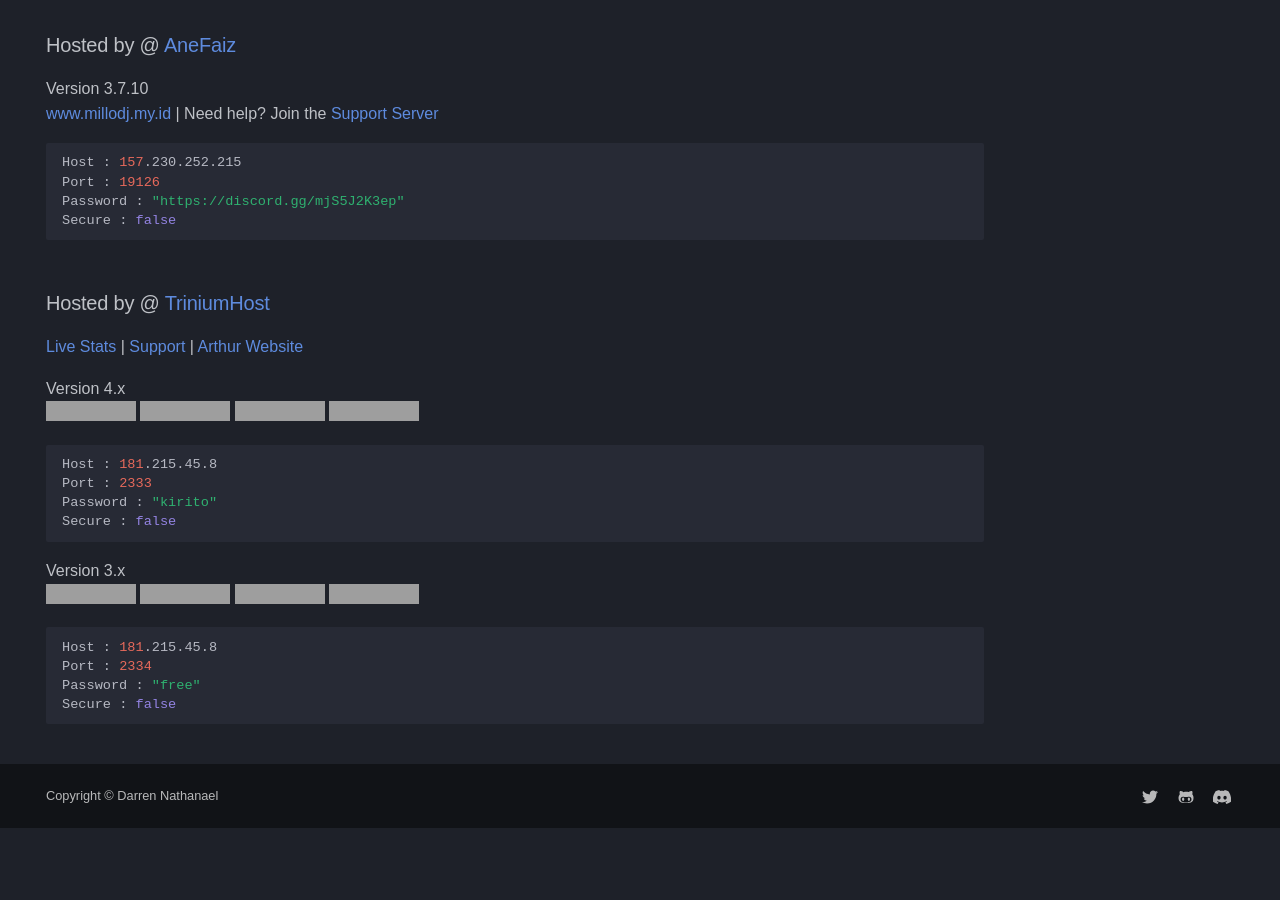
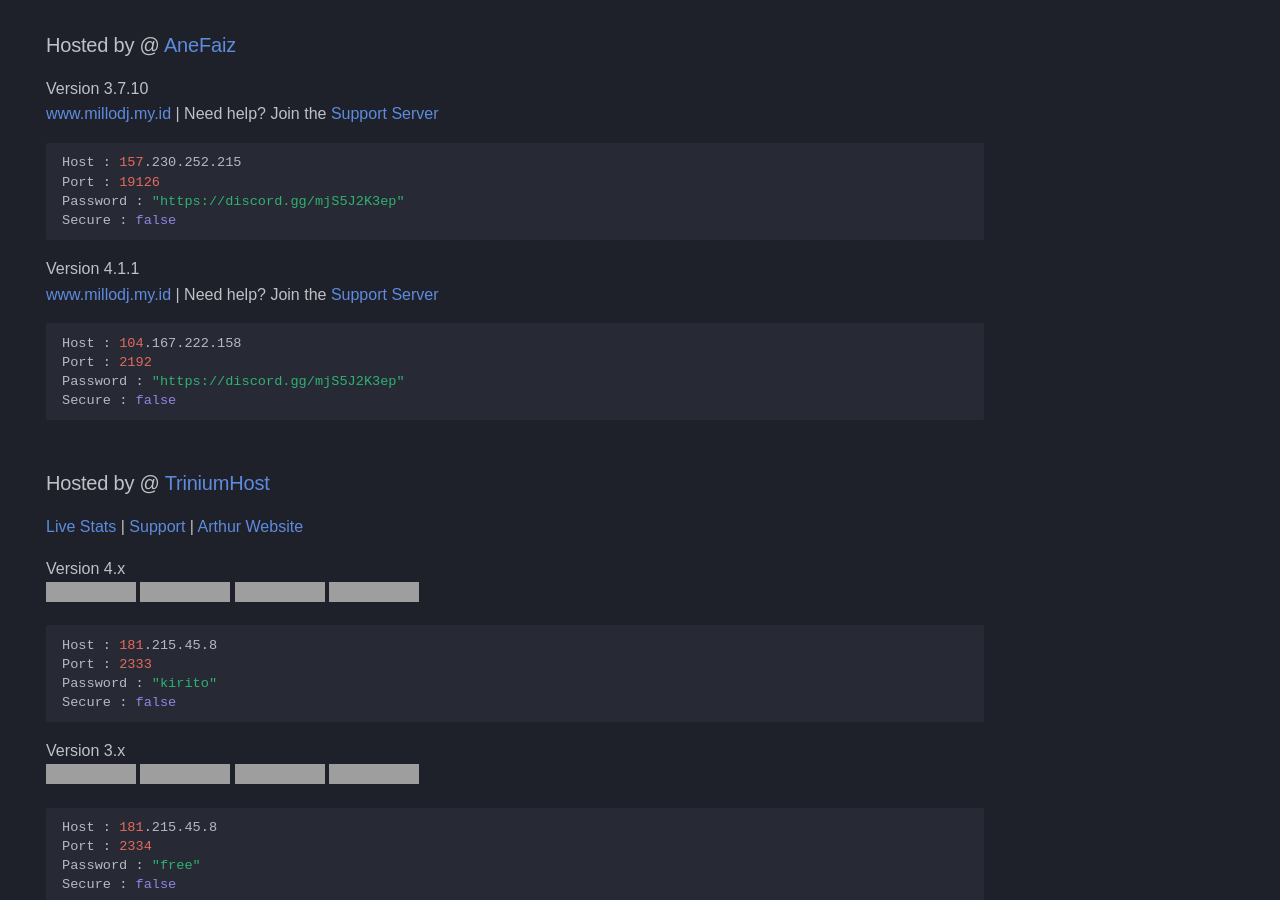
Before and after one commit to DarrenOfficial/lavalink-list, an MkDocs documentation site: the page built from docs/NoSSL/Lavalink-NonSSL.md, in a window 1280 px wide and 900 px high, scrolled down 1795 px, cut to the strip 0-900 px from the top of the window. Built offline with MkDocs 1.6.1 and Material for MkDocs 9.7.7, drawn with Linux system fonts in a browser that asks for light colours; some web fonts are replaced; comment, search, counter and statistics services are not loaded; a style sheet for code colours, icons or effects is not loaded; before the commit the page ends 2623 px from its top, so only the background shows below that; grey boxes are pictures that could not be loaded.

Commit message:
Update Lavalink-NonSSL.md
add lavalink v4.1.1

````diff
--- a/docs/NoSSL/Lavalink-NonSSL.md
+++ b/docs/NoSSL/Lavalink-NonSSL.md
@@ -90,6 +90,14 @@ Port : 19126
 Password : "https://discord.gg/mjS5J2K3ep"
 Secure : false
 ```
+Version 4.1.1 <br />
+[www.millodj.my.id](https://millodj.my.id) | Need help? Join the [Support Server](https://discord.gg/mjS5J2K3ep)
+```bash
+Host : 104.167.222.158
+Port : 2192
+Password : "https://discord.gg/mjS5J2K3ep"
+Secure : false
+```
 
 ### Hosted by @ [TriniumHost](https://links.triniumhost.com/)
 [Live Stats](https://lavalink-status.triniumhost.com/) | [Support](https://lavalink-status.triniumhost.com/suporte) | [Arthur Website](https://adssousag.is-a.dev/)
````
